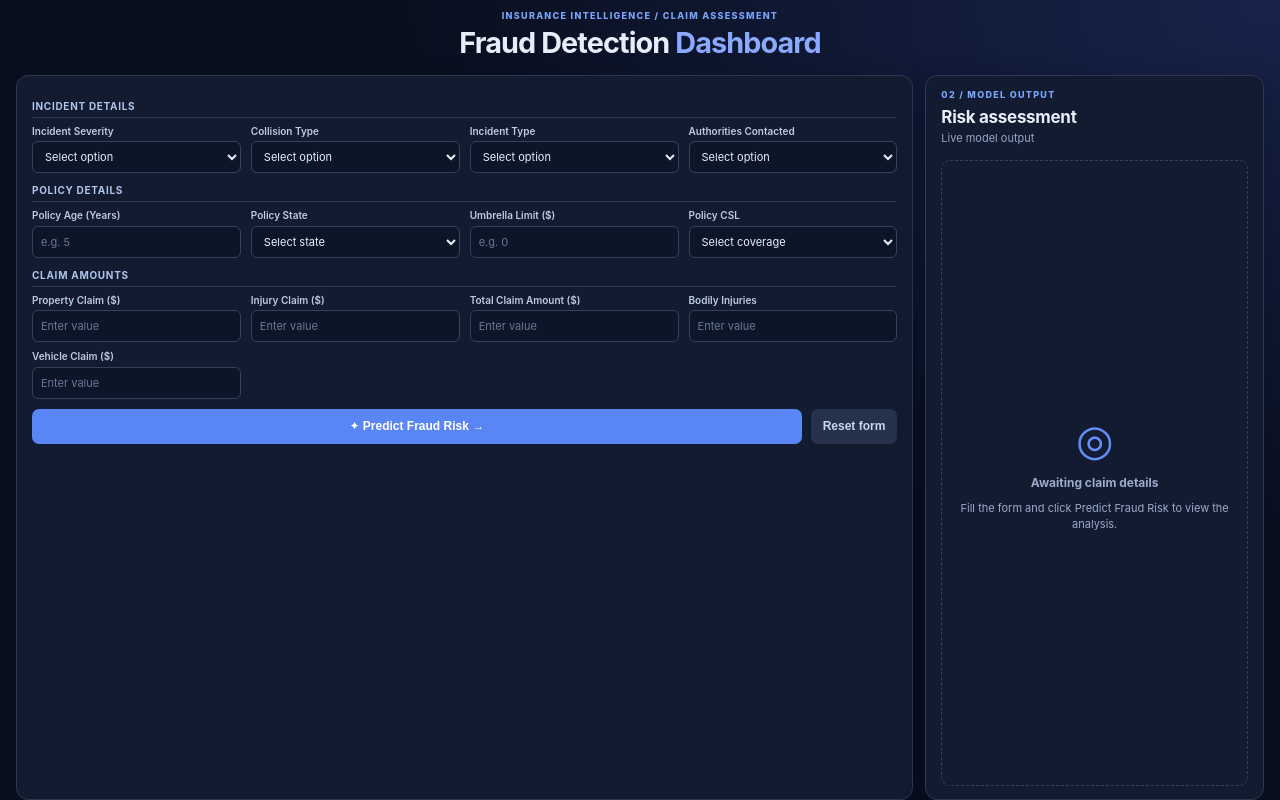
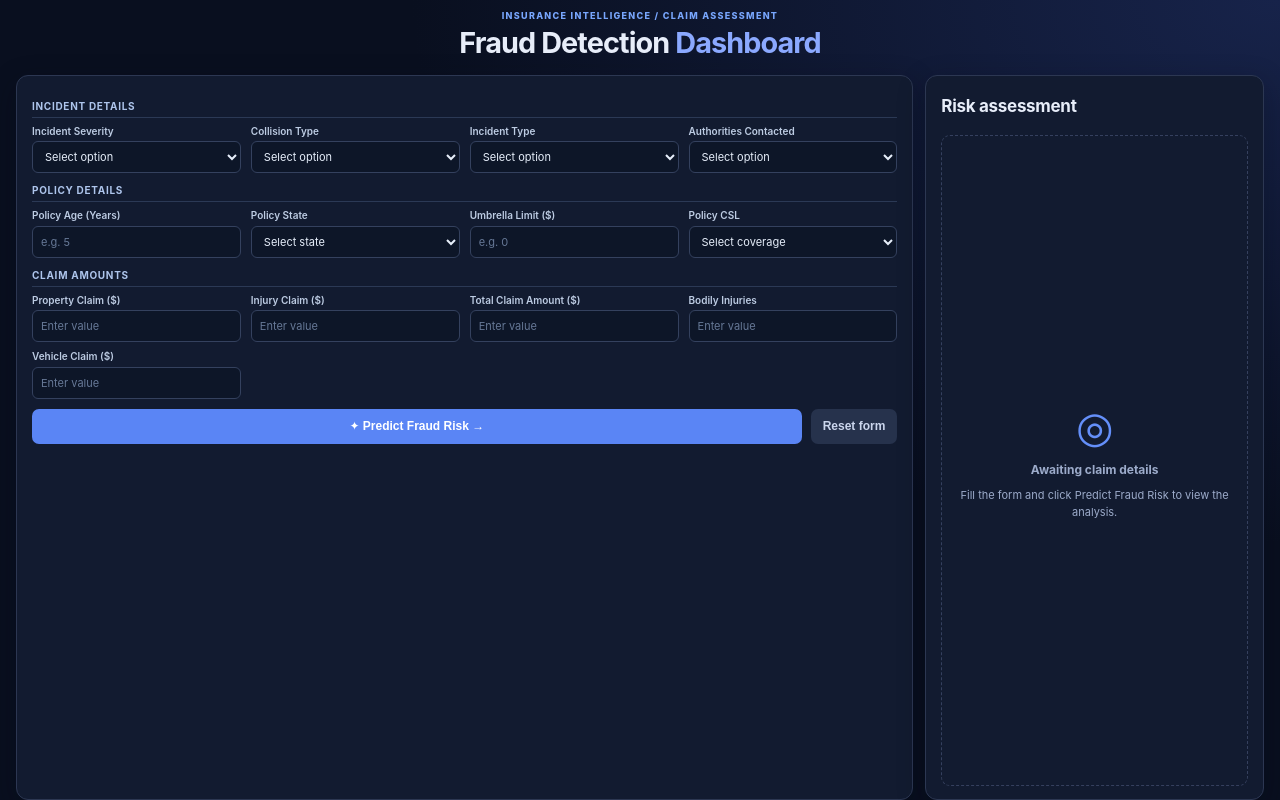
Before and after one commit to Praingle80/G3_B_Insurance_claim_prediction, a Flask app: page / in a window 1280 px wide. Run offline with Flask 3, Linux system fonts and the light colour scheme; parts of the project's set-up code (start-up, migrations or seed data) failed here and were passed over.

Commit message:
UI Content Changes

```diff
--- a/Insurance_Claim_Fraud_Detection/templates/index.html
+++ b/Insurance_Claim_Fraud_Detection/templates/index.html
@@ -45,7 +45,7 @@
         <div class="actions"><button class="submit" type="submit" id="predictBtn">✦ Predict Fraud Risk →</button><button type="reset" class="reset">Reset form</button></div>
       </form>
     </main>
-    <aside class="panel results"><div class="eyebrow">02 / MODEL OUTPUT</div><h2>Risk assessment</h2><p class="result-hint">Live model output</p>
+    <aside class="panel results"><div class="eyebrow"></div><h2>Risk assessment</h2><p class="result-hint"></p>
       <div id="emptyState" class="empty"><div class="empty-icon">◎</div><strong>Awaiting claim details</strong><span>Fill the form and click Predict Fraud Risk to view the analysis.</span></div>
       <div id="errorBox" class="error hidden" role="alert"></div>
       <div id="resultState" class="hidden" aria-live="polite">
@@ -53,7 +53,7 @@
         <div class="prob"><div class="prob-title"><span>Fraud probability</span><b id="fraudValue"></b></div><div class="track"><div class="fill fraud-fill" id="fraudBar"></div></div></div>
         <div class="prob"><div class="prob-title"><span>No-fraud probability</span><b id="noFraudValue"></b></div><div class="track"><div class="fill safe-fill" id="noFraudBar"></div></div></div>
         <div id="actualResult" class="comparison hidden"></div>
-        <div class="disclaimer"><strong>Interpretation</strong><p>This is a statistical prediction, not proof of fraud. Review the claim independently before making decisions.</p></div>
+        <!-- <div class="disclaimer"><strong>Interpretation</strong><p>This is a statistical prediction, not proof of fraud. Review the claim independently before making decisions.</p></div> -->
       </div>
     </aside>
   </div>
```
